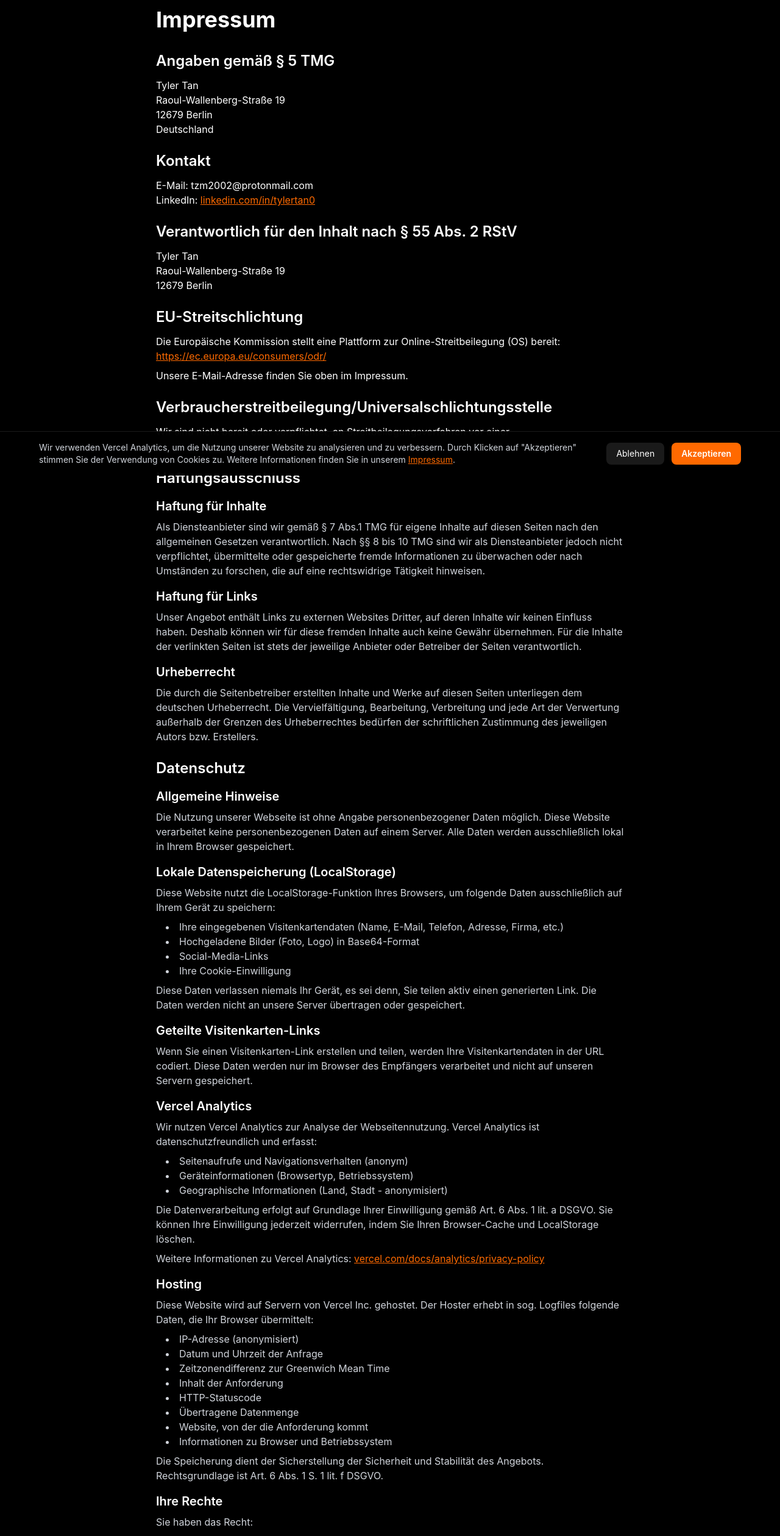
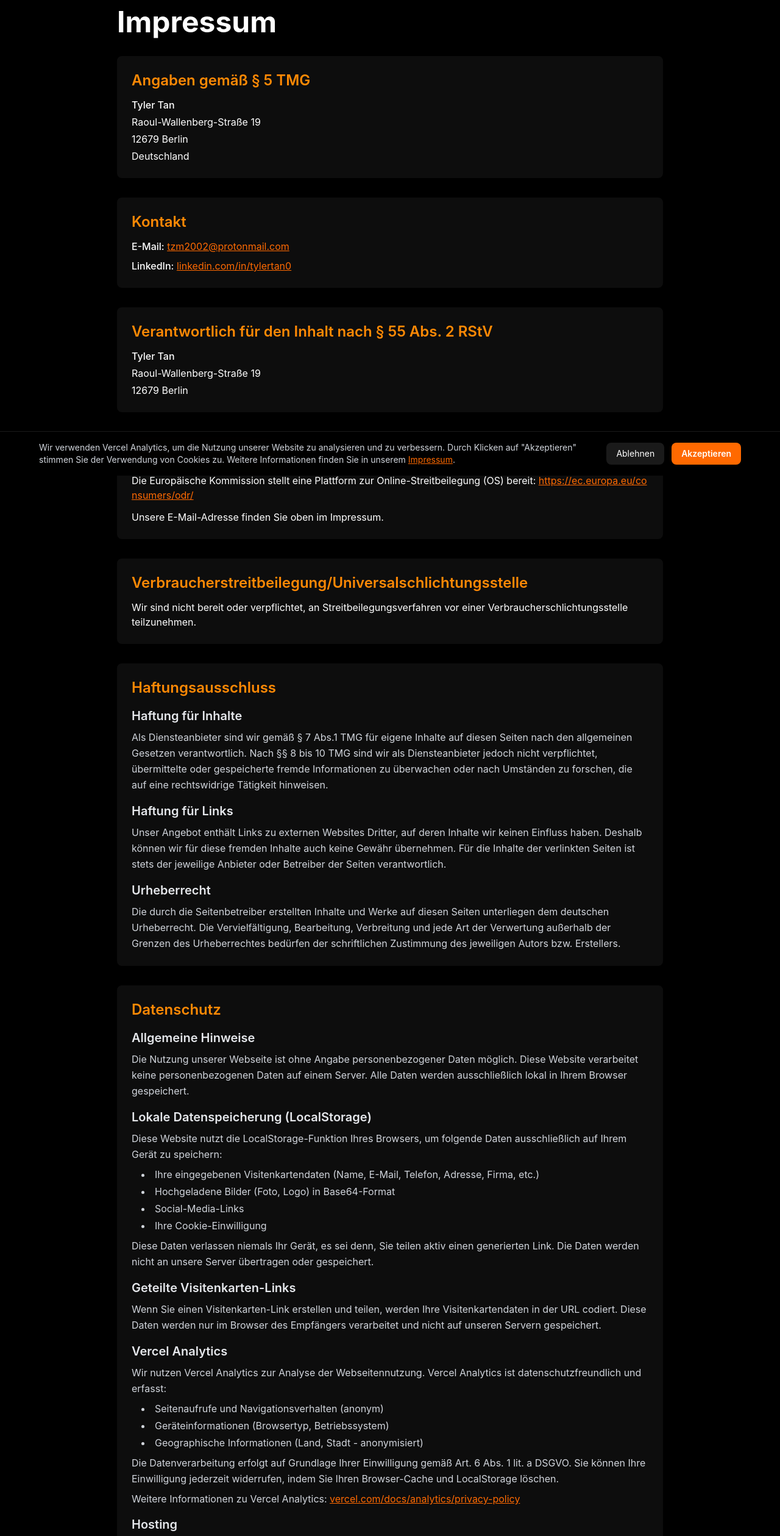
Before and after one commit to tylertzm/endless, a Next.js app: page /impressum in a window 1280 px wide. Shown: the part 20-2539 px from the top of the page at 61% size. Built offline with nearby package versions, Linux system fonts and the light colour scheme.

Commit message:
impressum

```diff
--- a/app/c/[id]/page.tsx
+++ b/app/c/[id]/page.tsx
@@ -473,7 +473,7 @@ function CardContent() {
 
       <button
         onClick={saveContact}
-        className="mt-12 px-8 py-3 bg-white text-black font-bold rounded-full hover:bg-gray-200 transition-colors flex items-center gap-2"
+        className="mt-8 px-8 py-3 bg-white text-black font-bold rounded-full hover:bg-gray-200 transition-colors flex items-center gap-2"
       >
         <svg width="20" height="20" viewBox="0 0 24 24" fill="none" stroke="currentColor" strokeWidth="2" strokeLinecap="round" strokeLinejoin="round">
           <path d="M19 21H5a2 2 0 0 1-2-2V5a2 2 0 0 1 2-2h11l5 5v11a2 2 0 0 1-2 2z"></path>
@@ -484,7 +484,7 @@ function CardContent() {
       </button>
 
       {/* Footer */}
-      <footer className="mt-12 text-white/50 py-4 text-center text-xs">
+      <footer className="mt-8 mb-4 text-white/50 py-2 text-center text-xs">
         <a href="/impressum" className="hover:text-white/80 transition-colors">
           Impressum
         </a>
--- a/app/impressum/page.tsx
+++ b/app/impressum/page.tsx
@@ -4,159 +4,193 @@ import Link from 'next/link';
 
 export default function Impressum() {
   return (
-    <div className="min-h-screen bg-black text-white p-8">
-      <div className="max-w-3xl mx-auto">
-        <h1 className="text-4xl font-bold mb-8">Impressum</h1>
+    <div className="min-h-screen bg-black text-white px-4 py-8 sm:px-6 lg:px-8">
+      <div className="max-w-4xl mx-auto">
+        <h1 className="text-3xl sm:text-4xl lg:text-5xl font-bold mb-6 sm:mb-8 text-center sm:text-left">Impressum</h1>
 
-        <div className="space-y-6">
-          <section>
-            <h2 className="text-2xl font-semibold mb-3">Angaben gemäß § 5 TMG</h2>
-            <p>Tyler Tan</p>
+        <div className="space-y-6 sm:space-y-8">
+          <section className="bg-white/5 rounded-lg p-4 sm:p-6">
+            <h2 className="text-xl sm:text-2xl font-semibold mb-3 text-orange-400">Angaben gemäß § 5 TMG</h2>
+            <div className="text-sm sm:text-base space-y-1">
+              <p className="font-medium">Tyler Tan</p>
               <p>Raoul-Wallenberg-Straße 19</p>
               <p>12679 Berlin</p>
               <p>Deutschland</p>
+            </div>
           </section>
 
-          <section>
-            <h2 className="text-2xl font-semibold mb-3">Kontakt</h2>
-            <p>E-Mail: tzm2002@protonmail.com</p>
+          <section className="bg-white/5 rounded-lg p-4 sm:p-6">
+            <h2 className="text-xl sm:text-2xl font-semibold mb-3 text-orange-400">Kontakt</h2>
+            <div className="text-sm sm:text-base space-y-2">
               <p>
-              LinkedIn:{' '}
+                <span className="font-medium">E-Mail:</span>{' '}
+                <a
+                  href="mailto:tzm2002@protonmail.com"
+                  className="text-orange-500 hover:text-orange-400 underline break-all"
+                >
+                  tzm2002@protonmail.com
+                </a>
+              </p>
+              <p>
+                <span className="font-medium">LinkedIn:</span>{' '}
                 <a
                   href="https://www.linkedin.com/in/tylertan0/"
                   target="_blank"
                   rel="noopener noreferrer"
-                className="text-orange-500 hover:text-orange-400 underline"
+                  className="text-orange-500 hover:text-orange-400 underline break-all"
                 >
                   linkedin.com/in/tylertan0
                 </a>
               </p>
+            </div>
           </section>
 
-          <section>
-            <h2 className="text-2xl font-semibold mb-3">Verantwortlich für den Inhalt nach § 55 Abs. 2 RStV</h2>
-            <p>Tyler Tan</p>
+          <section className="bg-white/5 rounded-lg p-4 sm:p-6">
+            <h2 className="text-xl sm:text-2xl font-semibold mb-3 text-orange-400">Verantwortlich für den Inhalt nach § 55 Abs. 2 RStV</h2>
+            <div className="text-sm sm:text-base space-y-1">
+              <p className="font-medium">Tyler Tan</p>
               <p>Raoul-Wallenberg-Straße 19</p>
               <p>12679 Berlin</p>
+            </div>
           </section>
 
-          <section>
-            <h2 className="text-2xl font-semibold mb-3">EU-Streitschlichtung</h2>
+          <section className="bg-white/5 rounded-lg p-4 sm:p-6">
+            <h2 className="text-xl sm:text-2xl font-semibold mb-3 text-orange-400">EU-Streitschlichtung</h2>
+            <div className="text-sm sm:text-base space-y-3">
               <p>
                 Die Europäische Kommission stellt eine Plattform zur Online-Streitbeilegung (OS) bereit:{' '}
                 <a
                   href="https://ec.europa.eu/consumers/odr/"
                   target="_blank"
                   rel="noopener noreferrer"
-                className="text-orange-500 hover:text-orange-400 underline"
+                  className="text-orange-500 hover:text-orange-400 underline break-all"
                 >
                   https://ec.europa.eu/consumers/odr/
                 </a>
               </p>
-            <p className="mt-2">
+              <p>
                 Unsere E-Mail-Adresse finden Sie oben im Impressum.
               </p>
+            </div>
           </section>
 
-          <section>
-            <h2 className="text-2xl font-semibold mb-3">Verbraucherstreitbeilegung/Universalschlichtungsstelle</h2>
-            <p>
+          <section className="bg-white/5 rounded-lg p-4 sm:p-6">
+            <h2 className="text-xl sm:text-2xl font-semibold mb-3 text-orange-400">Verbraucherstreitbeilegung/Universalschlichtungsstelle</h2>
+            <p className="text-sm sm:text-base">
               Wir sind nicht bereit oder verpflichtet, an Streitbeilegungsverfahren vor einer
               Verbraucherschlichtungsstelle teilzunehmen.
             </p>
           </section>
 
-          <section>
-            <h2 className="text-2xl font-semibold mb-3">Haftungsausschluss</h2>
+          <section className="bg-white/5 rounded-lg p-4 sm:p-6">
+            <h2 className="text-xl sm:text-2xl font-semibold mb-4 text-orange-400">Haftungsausschluss</h2>
 
-            <h3 className="text-xl font-semibold mt-4 mb-2">Haftung für Inhalte</h3>
-            <p className="text-gray-300">
+            <div className="space-y-4">
+              <div>
+                <h3 className="text-lg sm:text-xl font-semibold mb-2 text-gray-200">Haftung für Inhalte</h3>
+                <p className="text-sm sm:text-base text-gray-300 leading-relaxed">
                   Als Diensteanbieter sind wir gemäß § 7 Abs.1 TMG für eigene Inhalte auf diesen Seiten nach den
                   allgemeinen Gesetzen verantwortlich. Nach §§ 8 bis 10 TMG sind wir als Diensteanbieter jedoch nicht
                   verpflichtet, übermittelte oder gespeicherte fremde Informationen zu überwachen oder nach Umständen
                   zu forschen, die auf eine rechtswidrige Tätigkeit hinweisen.
                 </p>
+              </div>
 
-            <h3 className="text-xl font-semibold mt-4 mb-2">Haftung für Links</h3>
-            <p className="text-gray-300">
+              <div>
+                <h3 className="text-lg sm:text-xl font-semibold mb-2 text-gray-200">Haftung für Links</h3>
+                <p className="text-sm sm:text-base text-gray-300 leading-relaxed">
                   Unser Angebot enthält Links zu externen Websites Dritter, auf deren Inhalte wir keinen Einfluss haben.
                   Deshalb können wir für diese fremden Inhalte auch keine Gewähr übernehmen. Für die Inhalte der verlinkten
                   Seiten ist stets der jeweilige Anbieter oder Betreiber der Seiten verantwortlich.
                 </p>
+              </div>
 
-            <h3 className="text-xl font-semibold mt-4 mb-2">Urheberrecht</h3>
-            <p className="text-gray-300">
+              <div>
+                <h3 className="text-lg sm:text-xl font-semibold mb-2 text-gray-200">Urheberrecht</h3>
+                <p className="text-sm sm:text-base text-gray-300 leading-relaxed">
                   Die durch die Seitenbetreiber erstellten Inhalte und Werke auf diesen Seiten unterliegen dem deutschen
                   Urheberrecht. Die Vervielfältigung, Bearbeitung, Verbreitung und jede Art der Verwertung außerhalb der
                   Grenzen des Urheberrechtes bedürfen der schriftlichen Zustimmung des jeweiligen Autors bzw. Erstellers.
                 </p>
+              </div>
+            </div>
           </section>
 
-          <section>
-            <h2 className="text-2xl font-semibold mb-3">Datenschutz</h2>
+          <section className="bg-white/5 rounded-lg p-4 sm:p-6">
+            <h2 className="text-xl sm:text-2xl font-semibold mb-4 text-orange-400">Datenschutz</h2>
 
-            <h3 className="text-xl font-semibold mt-4 mb-2">Allgemeine Hinweise</h3>
-            <p className="text-gray-300">
+            <div className="space-y-4">
+              <div>
+                <h3 className="text-lg sm:text-xl font-semibold mb-2 text-gray-200">Allgemeine Hinweise</h3>
+                <p className="text-sm sm:text-base text-gray-300 leading-relaxed">
                   Die Nutzung unserer Webseite ist ohne Angabe personenbezogener Daten möglich.
                   Diese Website verarbeitet keine personenbezogenen Daten auf einem Server. Alle Daten werden
                   ausschließlich lokal in Ihrem Browser gespeichert.
                 </p>
+              </div>
 
-            <h3 className="text-xl font-semibold mt-4 mb-2">Lokale Datenspeicherung (LocalStorage)</h3>
-            <p className="text-gray-300">
+              <div>
+                <h3 className="text-lg sm:text-xl font-semibold mb-2 text-gray-200">Lokale Datenspeicherung (LocalStorage)</h3>
+                <p className="text-sm sm:text-base text-gray-300 leading-relaxed">
                   Diese Website nutzt die LocalStorage-Funktion Ihres Browsers, um folgende Daten ausschließlich
                   auf Ihrem Gerät zu speichern:
                 </p>
-            <ul className="list-disc list-inside text-gray-300 mt-2 ml-4">
+                <ul className="list-disc list-inside text-gray-300 mt-2 ml-4 space-y-1 text-sm sm:text-base">
                   <li>Ihre eingegebenen Visitenkartendaten (Name, E-Mail, Telefon, Adresse, Firma, etc.)</li>
                   <li>Hochgeladene Bilder (Foto, Logo) in Base64-Format</li>
                   <li>Social-Media-Links</li>
                   <li>Ihre Cookie-Einwilligung</li>
                 </ul>
-            <p className="text-gray-300 mt-2">
+                <p className="text-sm sm:text-base text-gray-300 mt-2 leading-relaxed">
                   Diese Daten verlassen niemals Ihr Gerät, es sei denn, Sie teilen aktiv einen generierten
                   Link. Die Daten werden nicht an unsere Server übertragen oder gespeichert.
                 </p>
+              </div>
 
-            <h3 className="text-xl font-semibold mt-4 mb-2">Geteilte Visitenkarten-Links</h3>
-            <p className="text-gray-300">
+              <div>
+                <h3 className="text-lg sm:text-xl font-semibold mb-2 text-gray-200">Geteilte Visitenkarten-Links</h3>
+                <p className="text-sm sm:text-base text-gray-300 leading-relaxed">
                   Wenn Sie einen Visitenkarten-Link erstellen und teilen, werden Ihre Visitenkartendaten
                   in der URL codiert. Diese Daten werden nur im Browser des Empfängers verarbeitet und
                   nicht auf unseren Servern gespeichert.
                 </p>
+              </div>
 
-            <h3 className="text-xl font-semibold mt-4 mb-2">Vercel Analytics</h3>
-            <p className="text-gray-300">
+              <div>
+                <h3 className="text-lg sm:text-xl font-semibold mb-2 text-gray-200">Vercel Analytics</h3>
+                <p className="text-sm sm:text-base text-gray-300 leading-relaxed">
                   Wir nutzen Vercel Analytics zur Analyse der Webseitennutzung. Vercel Analytics ist
                   datenschutzfreundlich und erfasst:
                 </p>
-            <ul className="list-disc list-inside text-gray-300 mt-2 ml-4">
+                <ul className="list-disc list-inside text-gray-300 mt-2 ml-4 space-y-1 text-sm sm:text-base">
                   <li>Seitenaufrufe und Navigationsverhalten (anonym)</li>
                   <li>Geräteinformationen (Browsertyp, Betriebssystem)</li>
                   <li>Geographische Informationen (Land, Stadt - anonymisiert)</li>
                 </ul>
-            <p className="text-gray-300 mt-2">
+                <p className="text-sm sm:text-base text-gray-300 mt-2 leading-relaxed">
                   Die Datenverarbeitung erfolgt auf Grundlage Ihrer Einwilligung gemäß Art. 6 Abs. 1 lit. a DSGVO.
                   Sie können Ihre Einwilligung jederzeit widerrufen, indem Sie Ihren Browser-Cache und LocalStorage löschen.
                 </p>
-            <p className="text-gray-300 mt-2">
+                <p className="text-sm sm:text-base text-gray-300 mt-2">
                   Weitere Informationen zu Vercel Analytics:{' '}
                   <a
                     href="https://vercel.com/docs/analytics/privacy-policy"
                     target="_blank"
                     rel="noopener noreferrer"
-                className="text-orange-500 hover:text-orange-400 underline"
+                    className="text-orange-500 hover:text-orange-400 underline break-all"
                   >
                     vercel.com/docs/analytics/privacy-policy
                   </a>
                 </p>
+              </div>
 
-            <h3 className="text-xl font-semibold mt-4 mb-2">Hosting</h3>
-            <p className="text-gray-300">
+              <div>
+                <h3 className="text-lg sm:text-xl font-semibold mb-2 text-gray-200">Hosting</h3>
+                <p className="text-sm sm:text-base text-gray-300 leading-relaxed">
                   Diese Website wird auf Servern von Vercel Inc. gehostet. Der Hoster erhebt in sog. Logfiles
                   folgende Daten, die Ihr Browser übermittelt:
                 </p>
-            <ul className="list-disc list-inside text-gray-300 mt-2 ml-4">
+                <ul className="list-disc list-inside text-gray-300 mt-2 ml-4 space-y-1 text-sm sm:text-base">
                   <li>IP-Adresse (anonymisiert)</li>
                   <li>Datum und Uhrzeit der Anfrage</li>
                   <li>Zeitzonendifferenz zur Greenwich Mean Time</li>
@@ -166,16 +200,18 @@ export default function Impressum() {
                   <li>Website, von der die Anforderung kommt</li>
                   <li>Informationen zu Browser und Betriebssystem</li>
                 </ul>
-            <p className="text-gray-300 mt-2">
+                <p className="text-sm sm:text-base text-gray-300 mt-2 leading-relaxed">
                   Die Speicherung dient der Sicherstellung der Sicherheit und Stabilität des Angebots.
                   Rechtsgrundlage ist Art. 6 Abs. 1 S. 1 lit. f DSGVO.
                 </p>
+              </div>
 
-            <h3 className="text-xl font-semibold mt-4 mb-2">Ihre Rechte</h3>
-            <p className="text-gray-300">
+              <div>
+                <h3 className="text-lg sm:text-xl font-semibold mb-2 text-gray-200">Ihre Rechte</h3>
+                <p className="text-sm sm:text-base text-gray-300 leading-relaxed">
                   Sie haben das Recht:
                 </p>
-            <ul className="list-disc list-inside text-gray-300 mt-2 ml-4">
+                <ul className="list-disc list-inside text-gray-300 mt-2 ml-4 space-y-1 text-sm sm:text-base">
                   <li>Auskunft über Ihre von uns verarbeiteten personenbezogenen Daten zu verlangen (Art. 15 DSGVO)</li>
                   <li>Die Berichtigung unrichtiger Daten zu verlangen (Art. 16 DSGVO)</li>
                   <li>Die Löschung Ihrer Daten zu verlangen (Art. 17 DSGVO)</li>
@@ -184,24 +220,28 @@ export default function Impressum() {
                   <li>Ihre Einwilligung jederzeit zu widerrufen (Art. 7 Abs. 3 DSGVO)</li>
                   <li>Beschwerde bei einer Aufsichtsbehörde einzulegen (Art. 77 DSGVO)</li>
                 </ul>
+              </div>
 
-            <h3 className="text-xl font-semibold mt-4 mb-2">Daten löschen</h3>
-            <p className="text-gray-300">
+              <div>
+                <h3 className="text-lg sm:text-xl font-semibold mb-2 text-gray-200">Daten löschen</h3>
+                <p className="text-sm sm:text-base text-gray-300 leading-relaxed">
                   Da alle Ihre Daten ausschließlich lokal in Ihrem Browser gespeichert werden, können Sie diese
                   jederzeit selbst löschen, indem Sie:
                 </p>
-            <ul className="list-disc list-inside text-gray-300 mt-2 ml-4">
+                <ul className="list-disc list-inside text-gray-300 mt-2 ml-4 space-y-1 text-sm sm:text-base">
                   <li>Den LocalStorage Ihres Browsers für diese Website löschen</li>
                   <li>Die Browser-Cookies für diese Website löschen</li>
                   <li>Die Browserdaten vollständig löschen</li>
                 </ul>
+              </div>
+            </div>
           </section>
         </div>
 
-        <div className="mt-12">
+        <div className="mt-8 sm:mt-12 text-center">
           <Link
             href="/"
-            className="inline-block bg-white/10 hover:bg-white/20 px-6 py-3 rounded-lg transition-colors"
+            className="inline-block bg-white/10 hover:bg-white/20 px-6 py-3 rounded-lg transition-colors text-sm sm:text-base"
           >
             ← Zurück zur Startseite
           </Link>
--- a/app/page.tsx
+++ b/app/page.tsx
@@ -1256,14 +1256,14 @@ export default function Home() {
               </div>
             </div>
           </div>
+
+          {/* Footer */}
+          <footer className="text-white/50 py-4 text-center text-xs mt-4">
+            <a href="/impressum" className="hover:text-white/80 transition-colors">
+              Impressum
+            </a>
+          </footer>
         </div>
-
-        {/* Footer */}
-        <footer className="fixed bottom-0 left-0 right-0 bg-transparent text-white/50 py-2 text-center text-xs z-[100]">
-          <a href="/impressum" className="hover:text-white/80 transition-colors">
-            Impressum
-          </a>
-        </footer>
     </>
   );
 }
```
Also changed, not shown: public/endless.webp. Lines whose indentation alone changed are shown as unchanged.
